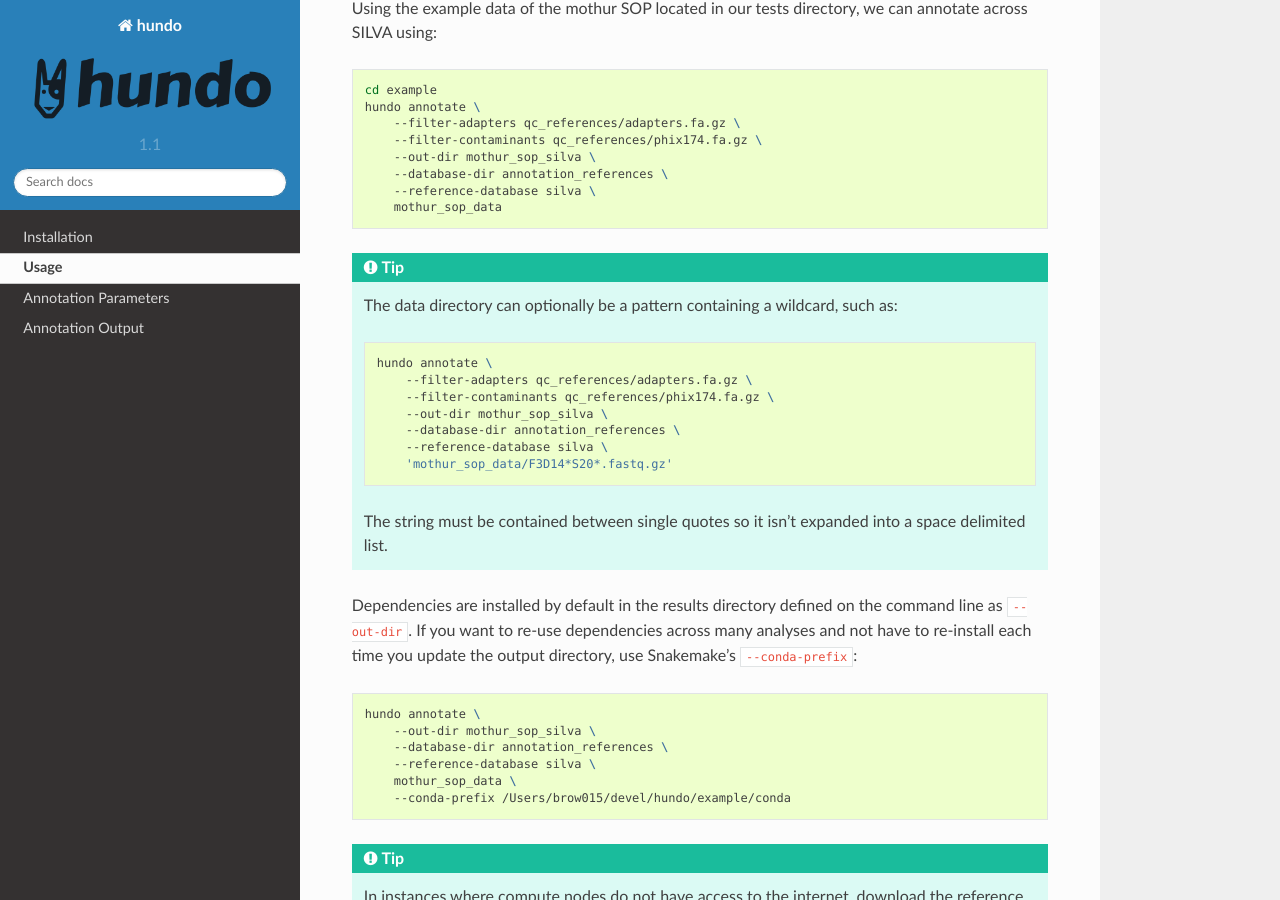
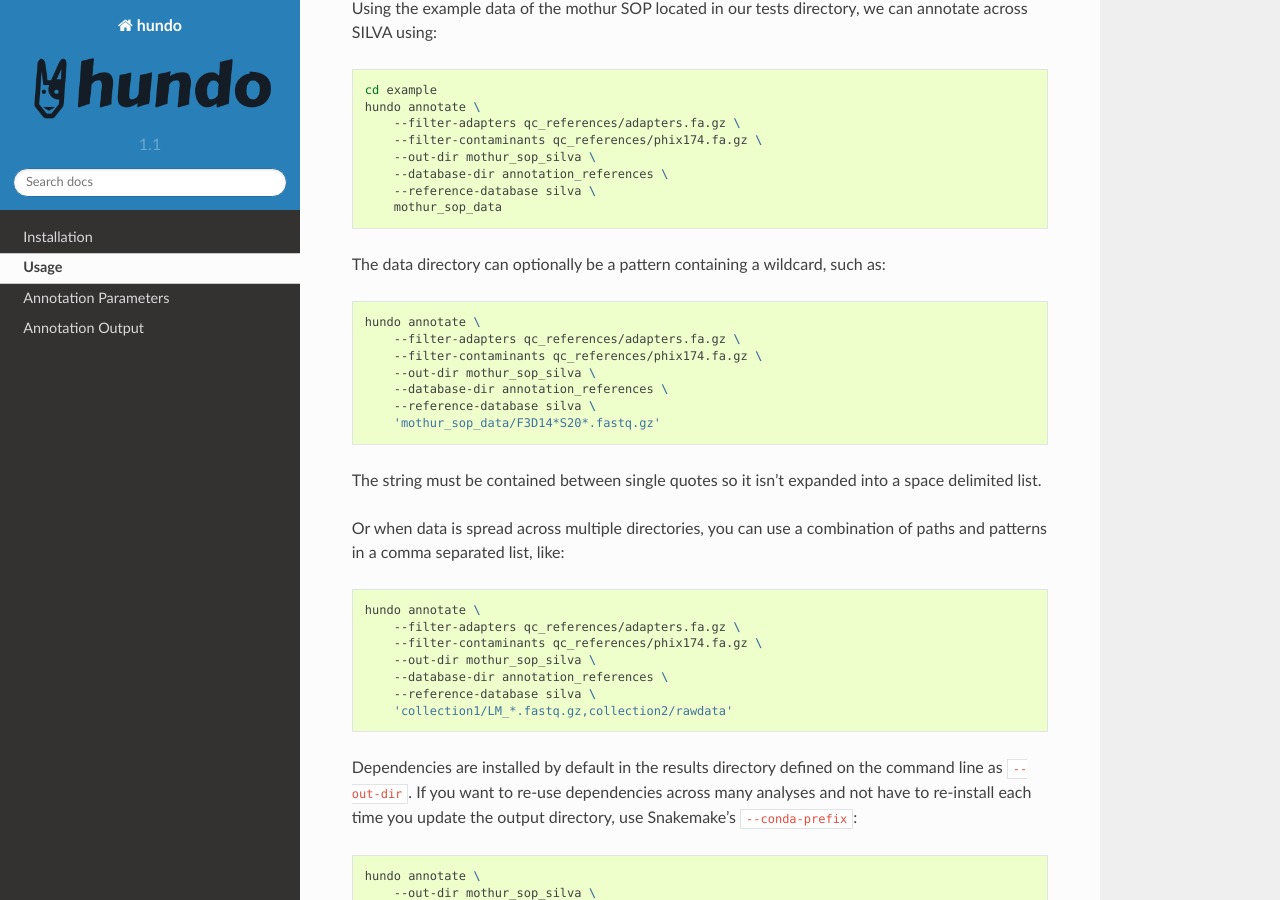
Before and after one commit to pnnl/hundo, a Sphinx documentation site: the page built from docs/usage.rst, in a window 1280 px wide and 900 px high, scrolled down 308 px. Built offline with Sphinx 7.4.7 and the Read the Docs theme 2.0.0, drawn with Linux system fonts in a browser that asks for light colours.

Commit message:
adds support for multiple directory paths

```diff
--- a/docs/usage.rst
+++ b/docs/usage.rst
@@ -26,21 +26,31 @@ we can annotate across SILVA using:
         --reference-database silva \
         mothur_sop_data
 
-.. tip::
-    The data directory can optionally be a pattern containing a wildcard,
-    such as::
 
-        hundo annotate \
-            --filter-adapters qc_references/adapters.fa.gz \
-            --filter-contaminants qc_references/phix174.fa.gz \
-            --out-dir mothur_sop_silva \
-            --database-dir annotation_references \
-            --reference-database silva \
-            'mothur_sop_data/F3D14*S20*.fastq.gz'
+The data directory can optionally be a pattern containing a wildcard,
+such as::
 
-    The string must be contained between single quotes so it isn't expanded
-    into a space delimited list.
+    hundo annotate \
+        --filter-adapters qc_references/adapters.fa.gz \
+        --filter-contaminants qc_references/phix174.fa.gz \
+        --out-dir mothur_sop_silva \
+        --database-dir annotation_references \
+        --reference-database silva \
+        'mothur_sop_data/F3D14*S20*.fastq.gz'
 
+The string must be contained between single quotes so it isn't expanded
+into a space delimited list.
+
+Or when data is spread across multiple directories, you can use a combination
+of paths and patterns in a comma separated list, like::
+
+    hundo annotate \
+        --filter-adapters qc_references/adapters.fa.gz \
+        --filter-contaminants qc_references/phix174.fa.gz \
+        --out-dir mothur_sop_silva \
+        --database-dir annotation_references \
+        --reference-database silva \
+        'collection1/LM_*.fastq.gz,collection2/rawdata'
 
 Dependencies are installed by default in the results directory defined
 on the command line as ``--out-dir``. If you want to re-use dependencies
--- a/hundo/__init__.py
+++ b/hundo/__init__.py
@@ -1 +1 @@
-__version__ = "1.1.15"
+__version__ = "1.1.16"
```
Also changed, not shown: 2 other files.
